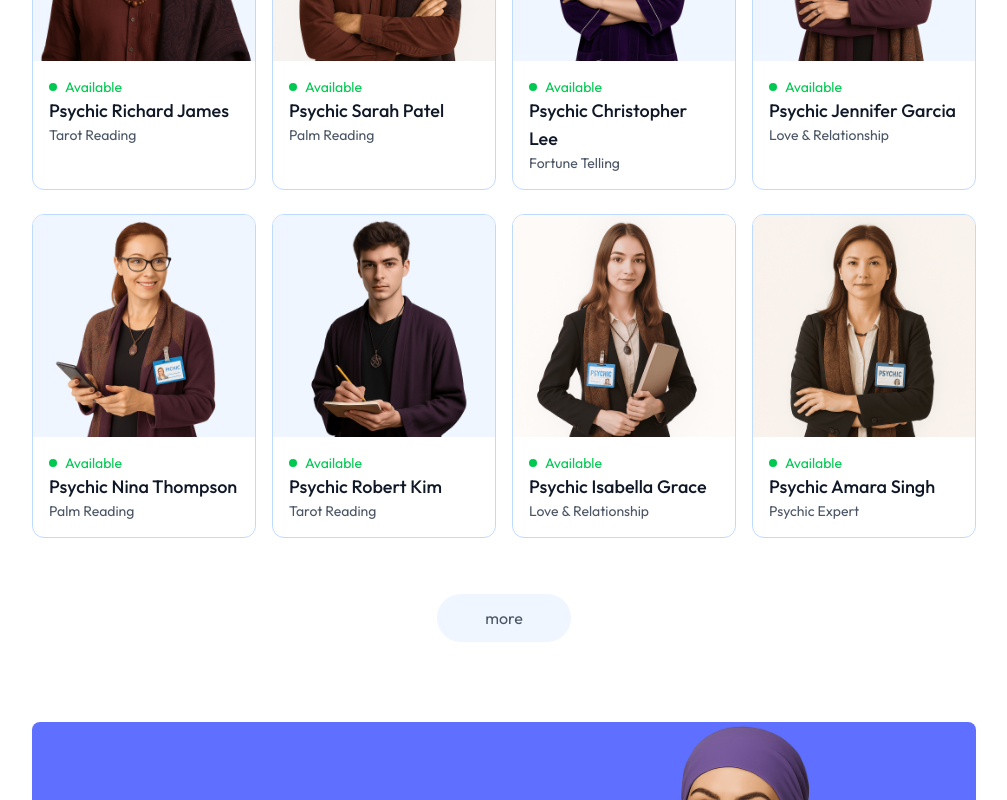
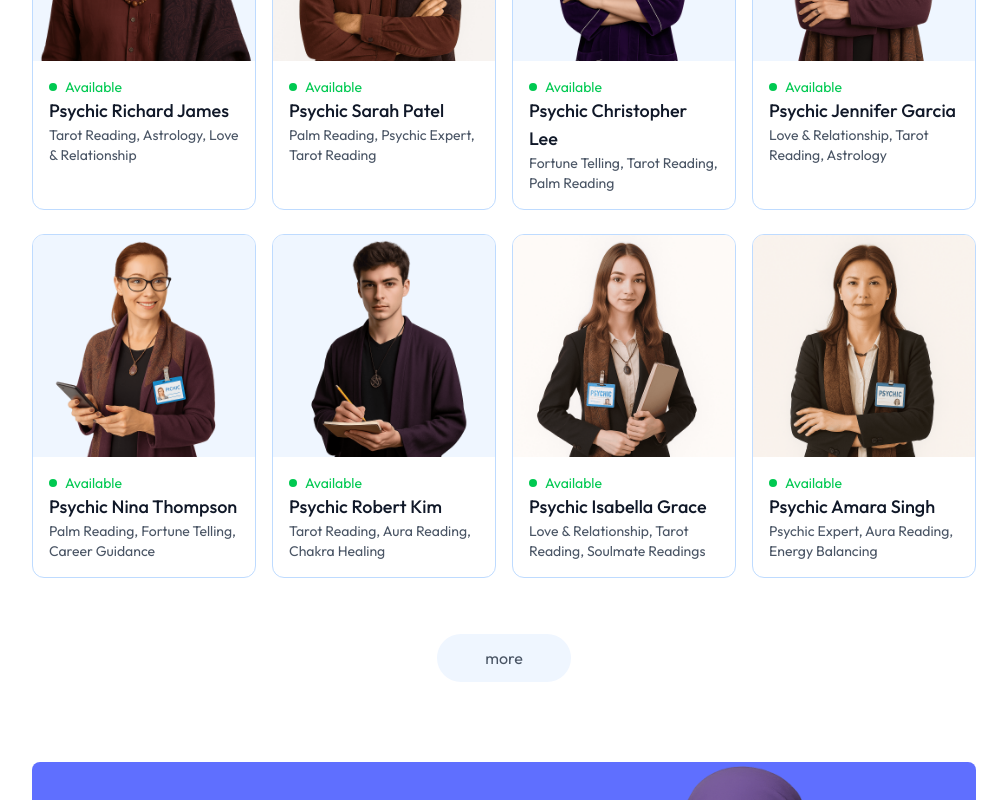
Before and after one commit to Praveshkacode/TalkToGuides-Frontend, a React (Vite) app: page / in a window 1280 px wide. Shown: the part 1380-2180 px from the top of the page, without its empty margins (136-1143 px from the left). Built offline with nearby package versions, Linux system fonts and the light colour scheme.

Commit message:
resolve home page design and add multiple specialities

```diff
--- a/src/assets/assets.js
+++ b/src/assets/assets.js
@@ -91,10 +91,13 @@ export const psychicExperts = [
       _id: 'expert1',
       name: 'Psychic Richard James',
       image: expert1,
-        speciality: 'Tarot Reading',
+      specialities: [
+        { type: 'Tarot Reading', price: 50 },
+        { type: 'Astrology', price: 60 },
+        { type: 'Love & Relationship', price: 55 }
+      ],
       experience: '6 Years',
       about: 'Richard specializes in Tarot reading to help you gain clarity in your love life, career decisions, and spiritual path.',
-        fees: 50,
       address: {
         line1: '17th Cross, Richmond',
         line2: 'Circle, Ring Road, London'
@@ -104,10 +107,13 @@ export const psychicExperts = [
       _id: 'expert3',
       name: 'Psychic Sarah Patel',
       image: expert3,
-        speciality: 'Palm Reading',
+      specialities: [
+        { type: 'Palm Reading', price: 45 },
+        { type: 'Psychic Expert', price: 50 },
+        { type: 'Tarot Reading', price: 48 }
+      ],
       experience: '4 Years',
       about: 'Sarah’s palm readings offer unique glimpses into your fate and emotional strength.',
-        fees: 45,
       address: {
         line1: '37th Cross, Richmond',
         line2: 'Circle, Ring Road, London'
@@ -117,10 +123,13 @@ export const psychicExperts = [
       _id: 'expert4',
       name: 'Psychic Christopher Lee',
       image: expert4,
-        speciality: 'Fortune Telling',
+      specialities: [
+        { type: 'Fortune Telling', price: 55 },
+        { type: 'Tarot Reading', price: 53 },
+        { type: 'Palm Reading', price: 52 }
+      ],
       experience: '7 Years',
       about: 'Christopher provides insightful fortune telling to help you navigate your future with confidence.',
-        fees: 55,
       address: {
         line1: '47th Cross, Richmond',
         line2: 'Circle, Ring Road, London'
@@ -130,24 +139,29 @@ export const psychicExperts = [
       _id: 'expert5',
       name: 'Psychic Jennifer Garcia',
       image: expert5,
-        speciality: 'Love & Relationship',
+      specialities: [
+        { type: 'Love & Relationship', price: 50 },
+        { type: 'Tarot Reading', price: 52 },
+        { type: 'Astrology', price: 58 }
+      ],
       experience: '6 Years',
       about: 'Jennifer offers guidance in love and relationships, helping clients find clarity and healing.',
-        fees: 50,
       address: {
         line1: '57th Cross, Richmond',
         line2: 'Circle, Ring Road, London'
       }
     },
-
     {
       _id: 'expert7',
       name: 'Psychic Nina Thompson',
       image: expert7,
-        speciality: 'Palm Reading',
+      specialities: [
+        { type: 'Palm Reading', price: 60 },
+        { type: 'Fortune Telling', price: 58 },
+        { type: 'Career Guidance', price: 62 }
+      ],
       experience: '8 Years',
       about: 'Nina’s readings focus on career lines and personal strength, helping clients take confident steps.',
-        fees: 60,
       address: {
         line1: '77th Cross, Richmond',
         line2: 'Circle, Ring Road, London'
@@ -157,10 +171,13 @@ export const psychicExperts = [
       _id: 'expert8',
       name: 'Psychic Robert Kim',
       image: expert8,
-        speciality: 'Tarot Reading',
+      specialities: [
+        { type: 'Tarot Reading', price: 40 },
+        { type: 'Aura Reading', price: 45 },
+        { type: 'Chakra Healing', price: 50 }
+      ],
       experience: '3 Years',
       about: 'Robert offers deep tarot interpretations focusing on spiritual growth and inner peace.',
-        fees: 40,
       address: {
         line1: '87th Cross, Richmond',
         line2: 'Circle, Ring Road, London'
@@ -170,10 +187,13 @@ export const psychicExperts = [
       _id: 'expert9',
       name: 'Psychic Isabella Grace',
       image: expert9,
-        speciality: 'Love & Relationship',
+      specialities: [
+        { type: 'Love & Relationship', price: 70 },
+        { type: 'Tarot Reading', price: 68 },
+        { type: 'Soulmate Readings', price: 75 }
+      ],
       experience: '9 Years',
       about: 'Isabella is known for resolving complex love dilemmas with clarity and warmth.',
-        fees: 70,
       address: {
         line1: '97th Cross, Richmond',
         line2: 'Circle, Ring Road, London'
@@ -183,10 +203,13 @@ export const psychicExperts = [
       _id: 'expert11',
       name: 'Psychic Amara Singh',
       image: expert11,
-        speciality: 'Psychic Expert',
+      specialities: [
+        { type: 'Psychic Expert', price: 55 },
+        { type: 'Aura Reading', price: 58 },
+        { type: 'Energy Balancing', price: 60 }
+      ],
       experience: '6 Years',
       about: 'Amara is a holistic psychic reader with experience in aura reading and energy balancing.',
-        fees: 55,
       address: {
         line1: '117th Cross, Richmond',
         line2: 'Circle, Ring Road, London'
@@ -196,10 +219,13 @@ export const psychicExperts = [
       _id: 'expert12',
       name: 'Psychic Daniel Cruz',
       image: expert12,
-        speciality: 'Fortune Telling',
+      specialities: [
+        { type: 'Fortune Telling', price: 48 },
+        { type: 'Astrology', price: 50 },
+        { type: 'Dream Interpretation', price: 52 }
+      ],
       experience: '4 Years',
       about: 'Daniel brings a modern approach to traditional fortune telling with accurate results.',
-        fees: 48,
       address: {
         line1: '127th Cross, Richmond',
         line2: 'Circle, Ring Road, London'
@@ -209,10 +235,13 @@ export const psychicExperts = [
       _id: 'expert13',
       name: 'Psychic Chloe Knight',
       image: expert13,
-        speciality: 'Tarot Reading',
+      specialities: [
+        { type: 'Tarot Reading', price: 52 },
+        { type: 'Astrology', price: 54 },
+        { type: 'Life Coaching', price: 56 }
+      ],
       experience: '5 Years',
       about: 'Chloe’s tarot spreads are insightful and empowering for every stage of life.',
-        fees: 52,
       address: {
         line1: '137th Cross, Richmond',
         line2: 'Circle, Ring Road, London'
@@ -222,10 +251,13 @@ export const psychicExperts = [
       _id: 'expert14',
       name: 'Psychic Leo Johnson',
       image: expert14,
-        speciality: 'Love & Relationship',
+      specialities: [
+        { type: 'Love & Relationship', price: 58 },
+        { type: 'Tarot Reading', price: 60 },
+        { type: 'Relationship Healing', price: 65 }
+      ],
       experience: '7 Years',
       about: 'Leo specializes in soulmate connections and healing past relationship wounds.',
-        fees: 58,
       address: {
         line1: '147th Cross, Richmond',
         line2: 'Circle, Ring Road, London'
@@ -235,10 +267,13 @@ export const psychicExperts = [
       _id: 'expert15',
       name: 'Psychic Tara Kapoor',
       image: expert15,
-        speciality: 'Astrology',
+      specialities: [
+        { type: 'Astrology', price: 65 },
+        { type: 'Numerology', price: 60 },
+        { type: 'Vedic Insights', price: 68 }
+      ],
       experience: '8 Years',
       about: 'Tara’s cosmic insights help align your decisions with the stars for maximum harmony.',
-        fees: 65,
       address: {
         line1: '157th Cross, Richmond',
         line2: 'Circle, Ring Road, London'
@@ -248,10 +283,13 @@ export const psychicExperts = [
       _id: 'expert2',
       name: 'Psychic Emily Larson',
       image: expert2,
-        speciality: 'Astrology',
+      specialities: [
+        { type: 'Astrology', price: 60 },
+        { type: 'Palm Reading', price: 50 },
+        { type: 'Horoscope Matching', price: 55 }
+      ],
       experience: '5 Years',
       about: 'Emily uses astrology to provide deep insights into your personality, relationships, and life purpose.',
-        fees: 60,
       address: {
         line1: '27th Cross, Richmond',
         line2: 'Circle, Ring Road, London'
@@ -261,10 +299,13 @@ export const psychicExperts = [
       _id: 'expert6',
       name: 'Psychic Andrew Williams',
       image: expert6,
-        speciality: 'Psychic Expert',
+      specialities: [
+        { type: 'Psychic Expert', price: 50 },
+        { type: 'Life Path Guidance', price: 52 },
+        { type: 'Tarot Reading', price: 50 }
+      ],
       experience: '5 Years',
       about: 'Andrew is a gifted psychic who provides practical and spiritual guidance.',
-        fees: 50,
       address: {
         line1: '67th Cross, Richmond',
         line2: 'Circle, Ring Road, London'
@@ -274,10 +315,13 @@ export const psychicExperts = [
       _id: 'expert10',
       name: 'Psychic Thomas Shaw',
       image: expert10,
-        speciality: 'Astrology',
+      specialities: [
+        { type: 'Astrology', price: 65 },
+        { type: 'Planetary Healing', price: 70 },
+        { type: 'Vastu Consultation', price: 72 }
+      ],
       experience: '10 Years',
       about: 'Thomas interprets planetary alignments to guide your personal and professional life.',
-        fees: 65,
       address: {
         line1: '107th Cross, Richmond',
         line2: 'Circle, Ring Road, London'
--- a/src/components/Banner.jsx
+++ b/src/components/Banner.jsx
@@ -9,7 +9,7 @@ const Banner = () => {
       {/* Left side */}
       <div className='flex-1 py-8 sm:py-10 md:py-16 lg:py-24 lg:pl-5'>
         <div className='text-xl sm:text-2xl md:text-3xl lg:text-5xl font-semibold text-white'>
-            <p >Book Session</p>
+            <p >Live Session</p>
             <p className='mt-4'>With 50+ Trusted Experts</p>
         </div>
         <button onClick={()=>{navigate('/login'); scrollTo(0,0)}}className='bg-white text-sm sm:text-base text-gray-600 px-8 py-3 rounded-full mt-6 hover:scale-105 transition-all'>Create account</button>
--- a/src/components/Header.jsx
+++ b/src/components/Header.jsx
@@ -6,12 +6,12 @@ const Header = () => {
     <div className='flex flex-col md:flex-row flex-wrap bg-primary rounded-lg px-6 md:px-10 lg:px-20 '>
       {/* left side */}
       <div className='md:w-1/2 flex flex-col items-start justify-center gap-4 py-10 m-auto md:py-[10vw] md:mb-[-30px]'>
-        <p className='text-3xl md:text-4xl lg:text-5xl text-white font-semibold leading-tight md:leading-tight lg:leading-tight '>Book Session<br/>With Trusted Expert</p>
+        <p className='text-3xl md:text-4xl lg:text-5xl text-white font-semibold leading-tight md:leading-tight lg:leading-tight '>Live Session<br/>With Trusted Expert</p>
         <div className='flex flex-col md:flex-row items-center gap-3 text-white text-sm font-light'>
             <img className='w-28' src={assets.group_profiles} alt="" />
             <p>Simply browse through our expert list of trusted Guide,<br className='hidden sm:block'/> schedule your session hassle-free.</p>
         </div>
-        <a href="#speciality" className='flex items-center gap-2 bg-white px-8 py-3 rounded-full text-gray-600 text-sm m-auto md:m-0 hover:scale-105 transition-all duration-300'>Book session <img  className='w-3' src={assets.arrow_icon} alt="" /></a>
+        <a href="#speciality" className='flex items-center gap-2 bg-white px-8 py-3 rounded-full text-gray-600 text-sm m-auto md:m-0 hover:scale-105 transition-all duration-300'>Live Chat <img  className='w-3' src={assets.arrow_icon} alt="" /></a>
       </div>
       {/* right side */}
       <div className='md:w-1/2 relative'>
--- a/src/components/TopExperts.jsx
+++ b/src/components/TopExperts.jsx
@@ -22,7 +22,7 @@ const TopExperts = () => {
                 <p className='w-2 h-2 bg-green-500 rounded-full'></p><p>Available</p>
               </div>
               <p className='text-gray-900 text-lg font-medium'>{item.name}</p>
-              <p className='text-gray-600 text-sm '>{item.speciality}</p>
+              <p className='text-gray-600 text-sm '>{item.specialities.map(s => s.type).join(', ')}</p>
             </div>
           </div>
         ))}
```
Also changed, not shown: src/pages/Experts.jsx (+11 -7 lines). Lines whose indentation alone changed are shown as unchanged.
